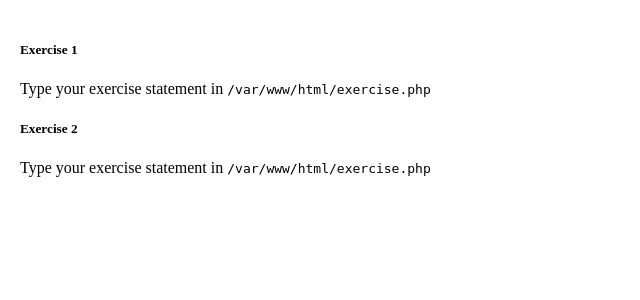
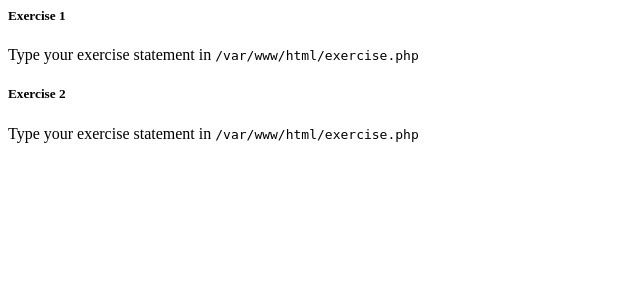
Before and after one commit to daadaamed/Coursero, a PHP site: page /exercises.php in a window 1280 px wide. Shown: the top 300 px of the page, without its empty margins (0-640 px from the left). Run offline with PHP 8.4, Linux system fonts and the light colour scheme.

Commit message:
Update exercises style

```diff
--- a/exercises.php
+++ b/exercises.php
@@ -1,4 +1,4 @@
-<div class="row" style="padding: 12px">
+<div class="row">
     <div class="col-sm-6">
         <div class="card">
             <div class="card-body">
```
Also changed, not shown: index.php (+4 -5 lines).
